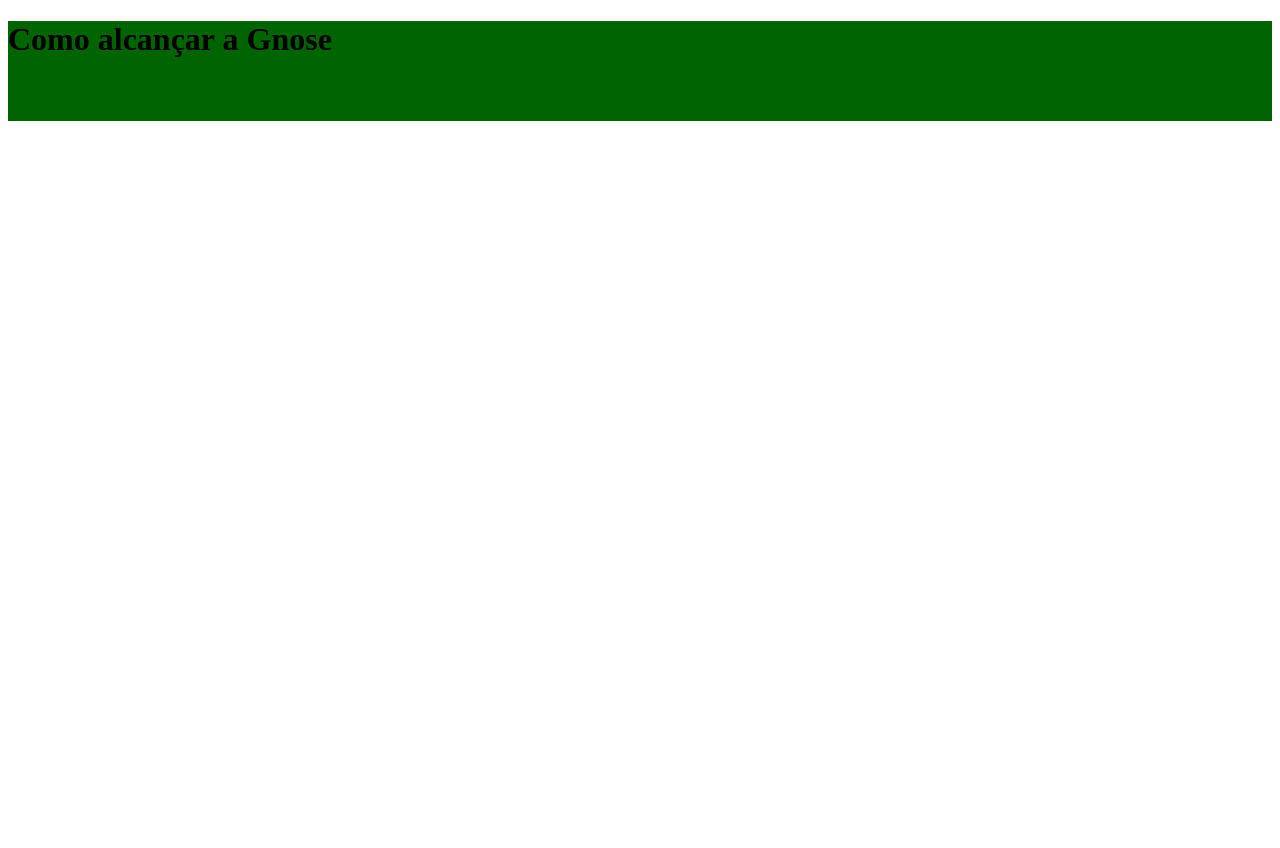
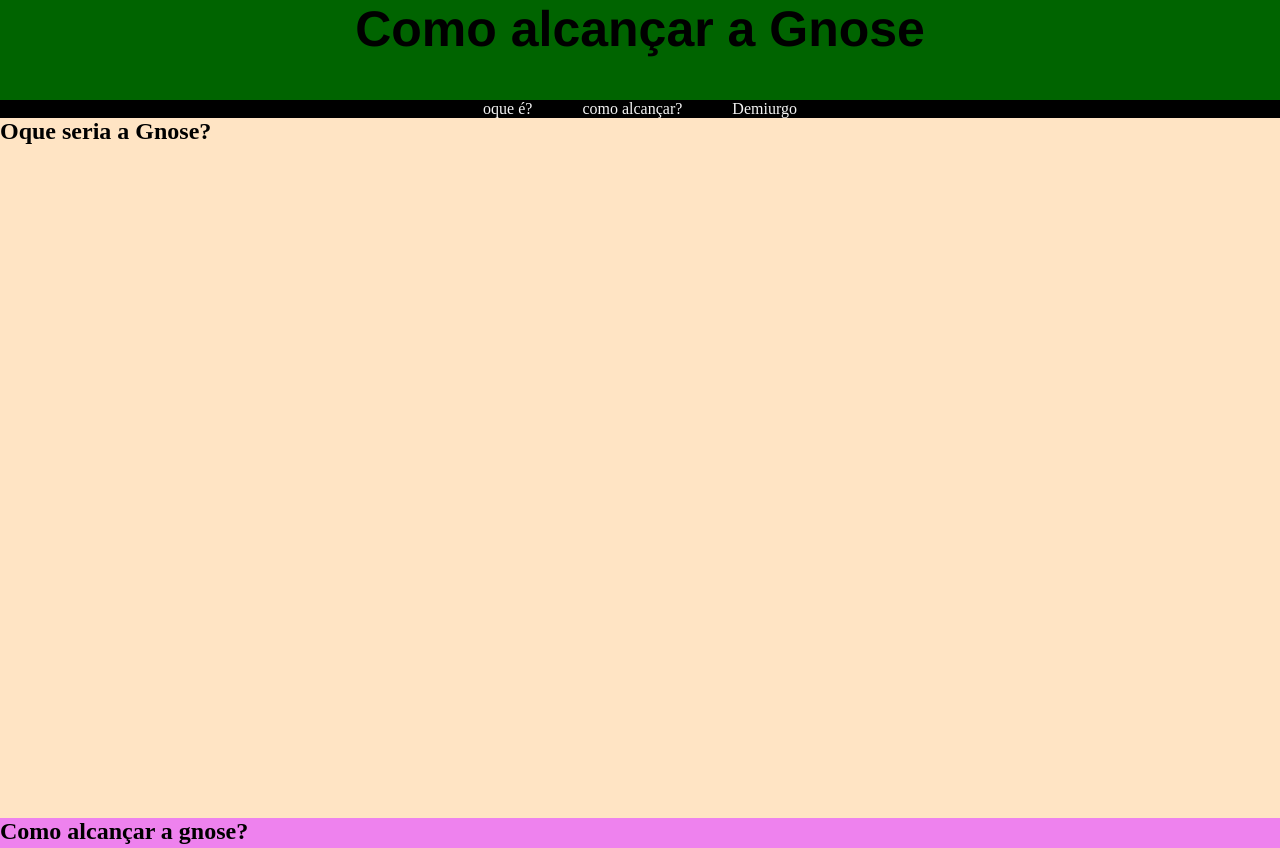
Before and after one commit to osni69/landing_page, a plain HTML site: page osne/index.html in a window 1280 px wide. Shown: the top 848 px of the page. Before the commit the page ends 800 px from the top, so only its background shows below. Drawn offline with Linux system fonts and the light colour scheme.

Commit message:
Add files via upload

```diff
--- a/osne/index.html
+++ b/osne/index.html
@@ -12,8 +12,28 @@
         <h1>Como alcançar a Gnose</h1>
     </header>
 
+    <nav>
+        <section>
+            <ul>
+               <li><a href="#oqé">oque é?</a></li>
+                <li><a href="#como">como alcançar?</a></li>
+                <li><a href="#demiurgo">Demiurgo</a></li>
+            </ul>
+        </section>
+    </nav>
     <main>
-
+        <section id="oqé">
+            <h2>Oque seria a Gnose?</h2>
+            <p></p>
+        </section>
+          <section id="como">
+            <h2>Como alcançar a gnose?</h2>
+            <p></p>
+        </section>
+        <section id="demiurgo">
+            <h2>Oq seria o Demiurgo?</h2>
+            <p></p>
+        </section>
     </main>
 
     <footer>
--- a/osne/style.css
+++ b/osne/style.css
@@ -1,9 +1,46 @@
+*{
+    margin: 0;
+    padding: 0;
+}
+
+
 header{
     background-color: darkgreen;
     height: 100px;
+    text-align: center;
     align-items: center;
-    transition: background-color 0.3s ease;
 }
-header:hover{
-    background-color: rgb(0, 63, 0);
+h1{
+    font-size: 50px;
+    font-family: 'Franklin Gothic Medium', 'Arial Narrow', Arial, sans-serif;
 }
+nav{
+    background-color: black;
+}
+a{
+    text-decoration: none;
+    color: whitesmoke;
+}
+a:hover{
+    text-decoration: underline;
+}
+ul{
+    color: whitesmoke;
+    position: relative;
+    display: flex;
+    list-style-type: none;
+    gap: 50px;
+    justify-content: center;
+}
+#oqé{
+    background-color: bisque;
+    height: 700px;
+}
+#como{
+    background-color: violet;
+    height: 700px;
+}
+#demiurgo{
+    background-color: aqua;
+    height: 700px;
+}
```
